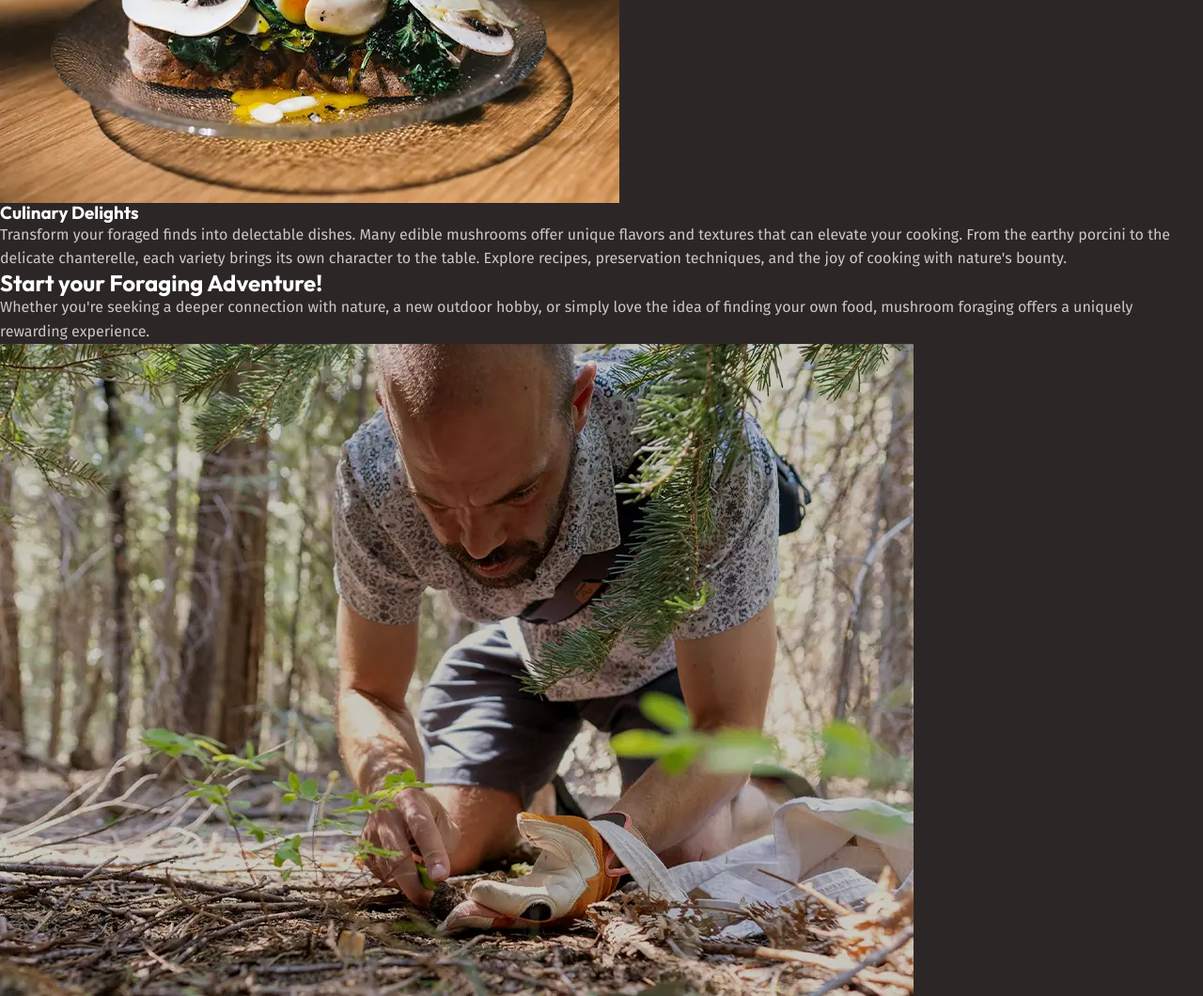
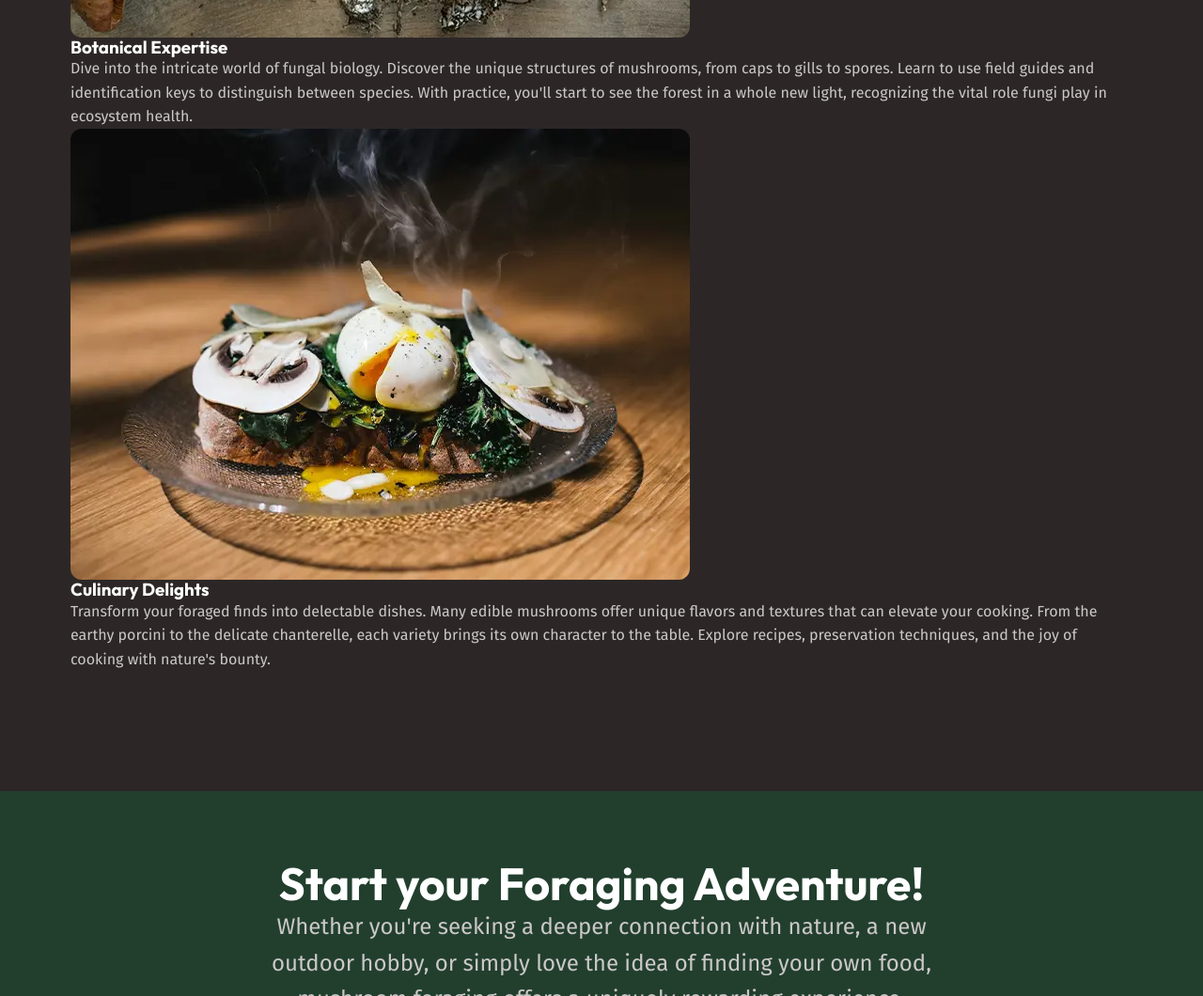
Before and after one commit to cykj40/Fungi-Finders, a website: page index.html in a window 1280 px wide. Shown: the part 1740-2800 px from the top of the page at 94% size. Drawn offline with Linux system fonts and the light colour scheme.

Commit message:
work as part of  a pretty in depth css course
we are learning a lot o f new features in css. For instance e are using a lot of variables. We are also making alot of @layers.

```diff
--- a/style.css
+++ b/style.css
@@ -172,9 +172,100 @@ html {
      a:focus-visible {
          color: var(--text-brand-light);
      }
+     img {
+        border-radius: var(--border-radius-3);
+     }
+ }
+
+ @layer layout {
+    .section {
+        --padding: 3.75rem;
+        padding-block: var(--padding);
+
+        @media (width > 760px) {
+            --padding: 8rem;
+        }
+
+        &[data-padding="compact"] {
+            --padding: 4.5rem;
+
+        }
+    }
+    .wrapper {
+        --wrapper-max-width: 1130px;
+
+        max-width: var(--wrapper-max-width);
+        margin-inline: auto;
+        padding-inline: 1rem;
+
+        box-sizing: content-box;
+
+        &[data-width="narrow"] {
+            --wrapper-max-width: 720px;
+        }
+        &[data-width="wide"] {
+            --wrapper-max-width: 1330px;
+        }
+    }
  }
 
 @layer utilities {
+    .text-center {
+        text-align: center;
+    }
+
+    .text-brand {
+        color: var(--text-brand);
+    }
+
+    .text-high-contrast {
+        color: var(--text-high-contrast);
+    }
+
+    .section-title {
+        font-size: var(--font-size-heading-regular);
+    }
+
+    .background-base {
+        background-color: var(--background-base);
+    }
+
+    .background-light {
+        background-color: var(--background-light);
+    }
+
+    .background-extra-light {
+        background-color: var(--background-extra-light);
+    }
+
+    .background-dark {
+        background-color: var(--background-dark);
+    }
+
+    .background-extra-dark {
+        background-color: var(--background-extra-dark);
+    }
+
+    .background-accent {
+        background-color: var(--background-accent-dark);
+    }
+
+    .font-size-sm {
+        font-size: var(--font-size-sm);
+    }
+
+    .font-size-regular {
+        font-size: var(--font-size-regular);
+    }
+
+    .font-size-md {
+        font-size: var(--font-size-md);
+    }
+
+    .font-size-lg {
+        font-size: var(--font-size-lg);
+    }
+
     .visually-hidden {
         clip: rect(0 0 0 0);
         clip-path: inset(50%);
```
Lines whose indentation alone changed are shown as unchanged.
